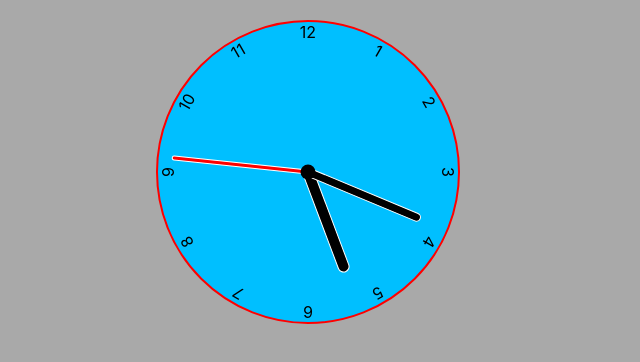
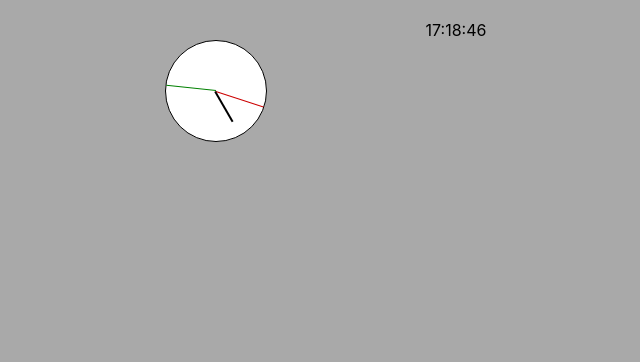
Before and after one commit to maximLomako/AccordionReact, a React (Create React App) app: page / in a window 1280 px wide. Shown: the top 362 px of the page, without its empty margins (184-824 px from the left). Built offline with nearby package versions, Linux system fonts and the light colour scheme.

Commit message:
feat"add another analog clock

```diff
--- a/src/App.tsx
+++ b/src/App.tsx
@@ -1,8 +1,7 @@
 import React, {useState} from 'react';
 import './App.css';
 import {ItemType} from "./Components/Select/Select";
-import {UnControlledAccordion} from "./Components/UnControlledAccordion/UnControlledAccordion";
-import {AnalogClock} from "./Components/Clock/AnalogClock";
+import {Clock} from "./Components/Clock/Clock";
 
 
 function App() {
@@ -44,8 +43,9 @@
 
 
             {/*<UnControlledAccordion titleValue={"hello"}/>*/}
-            <AnalogClock />
-
+            {/*<AnalogClock />*/}
+            <Clock mode={'digital'}/>
+            <Clock mode={'analog'}/>
         </div>
 
     );
--- /dev/null
+++ b/src/Components/Clock/AnalogClockView.module.css
@@ -0,0 +1,37 @@
+.clock {
+    width: 120px;
+    text-align: center;
+    display: flex;
+    flex-direction: column;
+    align-items: center;
+}
+.clock .digital-clock {
+    padding: 10px;
+}
+.clock .analogClock {
+    width: 100px;
+    height: 100px;
+    border: solid 1px #000;
+    border-radius: 50%;
+    position: relative;
+    background: #fff;
+}
+.clock .analogClock .dial {
+    position: absolute;
+    left: 50%;
+    width: 50px;
+    height: 50px;
+    transform-origin: bottom left;
+}
+.clock .analogClock .dial.seconds {
+    border-left: solid 1px green;
+}
+.clock .analogClock .dial.minutes {
+    border-left: solid 1px #cc0000;
+}
+.clock .analogClock .dial.hours {
+    width: 35px;
+    height: 35px;
+    top: 15px;
+    border-left: solid 2px #000;
+}
--- /dev/null
+++ b/src/Components/Clock/AnalogClockView.tsx
@@ -0,0 +1,26 @@
+import React from "react";
+import {ClockViewPropsType} from "./Clock";
+import s from './AnalogClockView.module.css'
+
+export const AnalogClockView: React.FC<ClockViewPropsType> = (props) => {
+
+    const secondsStyle = {
+        transform: `rotate(${props.date.getSeconds() * 6}deg)`
+    };
+    const minutesStyle = {
+        transform: `rotate(${props.date.getMinutes() * 6}deg)`
+    };
+    const hoursStyle = {
+        transform: `rotate(${props.date.getHours() * 30}deg)`
+    };
+
+    return <>
+        <div className={s.clock}>
+            <div className={s.analogClock}>
+                <div className={`${s.dial} ${s.seconds}`} style={secondsStyle}/>
+                <div className={`${s.dial} ${s.minutes}`}style={minutesStyle}/>
+                <div className={`${s.dial} ${s.hours}`}style={hoursStyle}/>
+            </div>
+        </div>
+    </>
+}
--- a/src/Components/Clock/Clock.tsx
+++ b/src/Components/Clock/Clock.tsx
@@ -1,12 +1,19 @@
 import React, {useEffect, useState} from 'react';
+import {AnalogClock} from "./AnalogClock";
+import {DigitalClockView} from "./DigitalClockView";
+import {AnalogClockView} from "./AnalogClockView";
+
+export interface ClockViewPropsType {
+    date: Date
+}
 
 interface PropsType {
-
+    mode: 'digital' | 'analog'
 }
 
-export const Clock: React.FC<PropsType> = () => {
+export const Clock: React.FC<PropsType> = (props) => {
+    let view;
     const [date, setDate] = useState<Date>(new Date());
-
     useEffect(() => {
 
         const intervalId = setInterval(() => setDate(new Date()), 1000)
@@ -15,19 +22,18 @@
             clearInterval(intervalId);
         }
     }, [])
-
-
-    const getTwoDigitString = (number: number) => {
-        return number < 10 ? '0' + number : number
+    switch (props.mode) {
+        case "digital":
+            view = <DigitalClockView date={date}/>
+            break
+        case "analog":
+        default:
+            view = <AnalogClockView date={date}/>
     }
 
     return (
         <div>
-            <span>{getTwoDigitString(date.getHours())}</span>
-            :
-            <span>{getTwoDigitString(date.getMinutes())}</span>
-            :
-            <span>{getTwoDigitString(date.getSeconds())}</span>
+            {view}
         </div>
     )
 }
--- /dev/null
+++ b/src/Components/Clock/DigitalClockView.tsx
@@ -0,0 +1,15 @@
+import React from "react";
+import {ClockViewPropsType} from "./Clock";
+
+export const DigitalClockView: React.FC<ClockViewPropsType> = (props) => {
+    const getTwoDigitString = (number: number) => {
+        return number < 10 ? '0' + number : number
+    }
+    return <>
+        <span>{getTwoDigitString(props.date.getHours())}</span>
+        :
+        <span>{getTwoDigitString(props.date.getMinutes())}</span>
+        :
+        <span>{getTwoDigitString(props.date.getSeconds())}</span>
+    </>
+}
```
Also changed, not shown: 1 other file (tests, documents, lock files or other folders).
